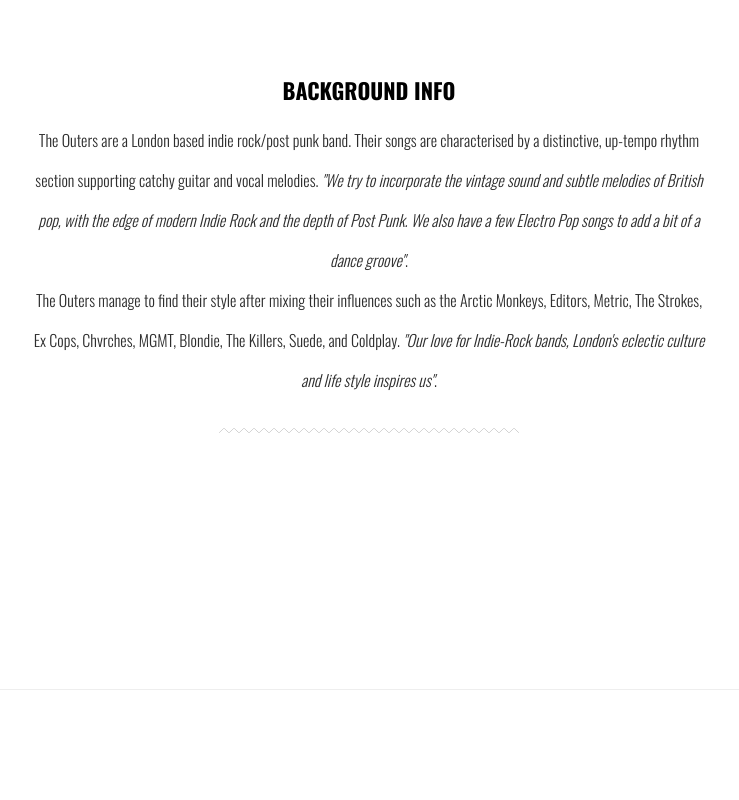
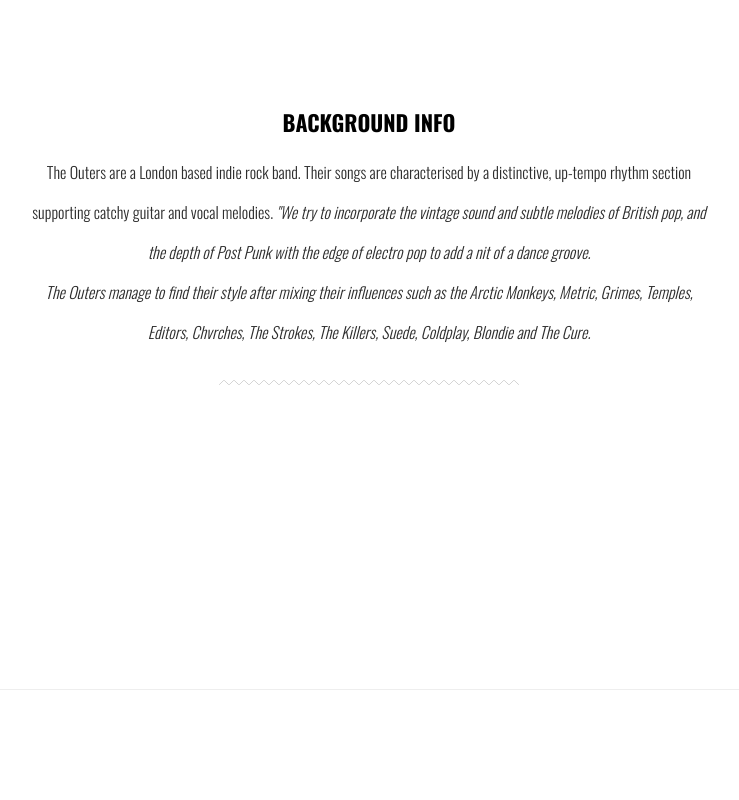
Before and after one commit to theouters/theouters.github.io, a plain HTML site: page index.html in a window 1280 px wide. Shown: the part 3480-4280 px from the top of the page, without its empty margins (271-1010 px from the left). Drawn offline with nearby package versions, Linux system fonts and the light colour scheme.

Commit message:
Modified Bio

```diff
--- a/index.html
+++ b/index.html
@@ -177,12 +177,11 @@
             <div class="content">
                 <h2 class="aboutHeading">background info<br /></h2>
 
-                <div class="aboutBread1"><p>The Outers are a London based indie rock/post punk band. Their songs are characterised by a distinctive,
+                <div class="aboutBread1"><p>The Outers are a London based indie rock band. Their songs are characterised by a distinctive,
                         up-tempo rhythm section supporting catchy guitar and vocal melodies. <i>"We try to incorporate the vintage sound and subtle
-                        melodies of British pop, with the edge of modern Indie Rock and the depth of Post Punk. We also have a few Electro Pop songs
-                        to add a bit of a dance groove"</i>. <br/>The Outers manage to find their style after mixing their influences such as the
-                        Arctic Monkeys, Editors, Metric, The Strokes, Ex Cops, Chvrches, MGMT, Blondie, The Killers, Suede, and Coldplay.
-                        <i>"Our love for Indie-Rock bands, London's eclectic culture and life style inspires us"</i>.</p></div>
+                        melodies of British pop, and the depth of Post Punk with the edge of electro pop to add a nit of a dance groove.
+                        <br/>The Outers manage to find their style after mixing their influences such as the
+                        Arctic Monkeys, Metric, Grimes, Temples, Editors, Chvrches, The Strokes, The Killers, Suede, Coldplay, Blondie and The Cure.
                 <hr class="zigzag" />
 
                 <!-- <h2 class="aboutHeading">The Outers are:<br /></h2>
```
